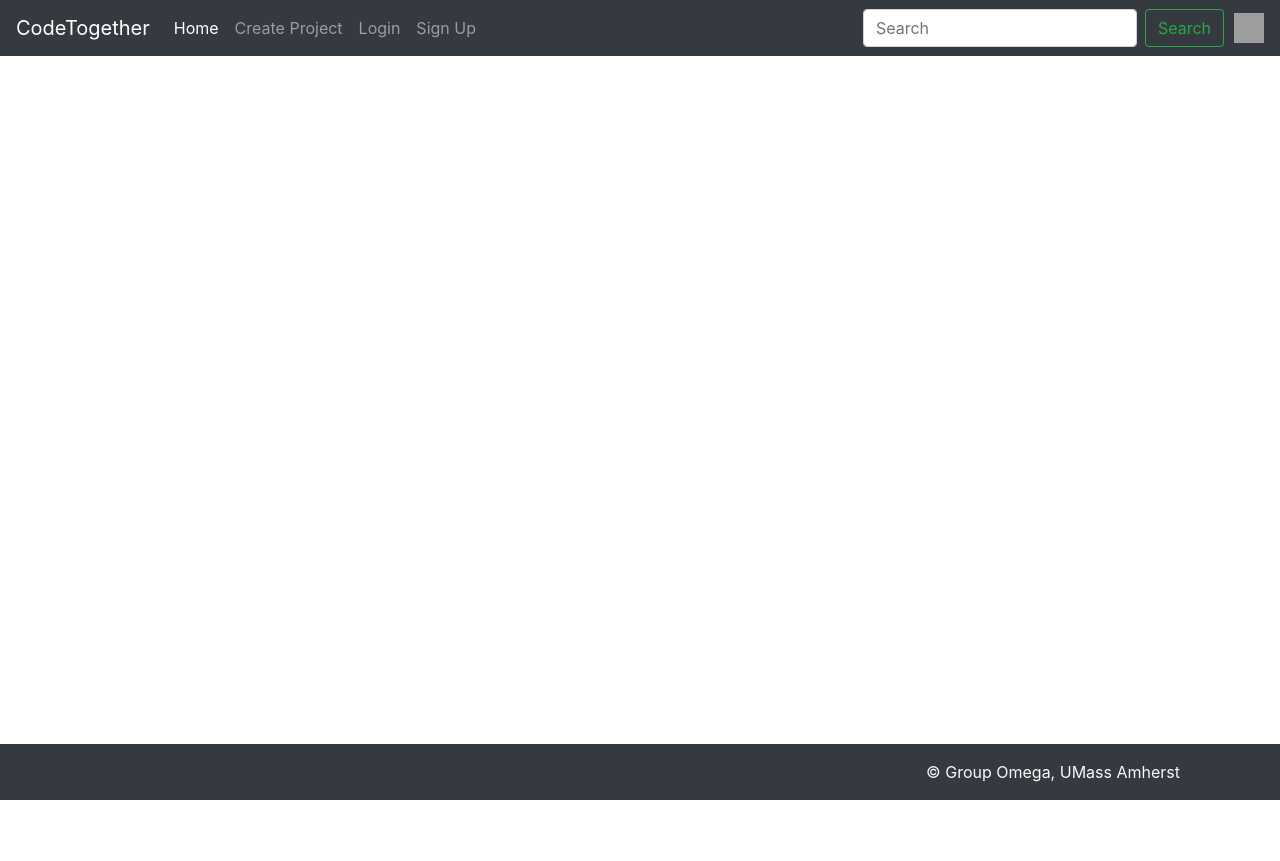
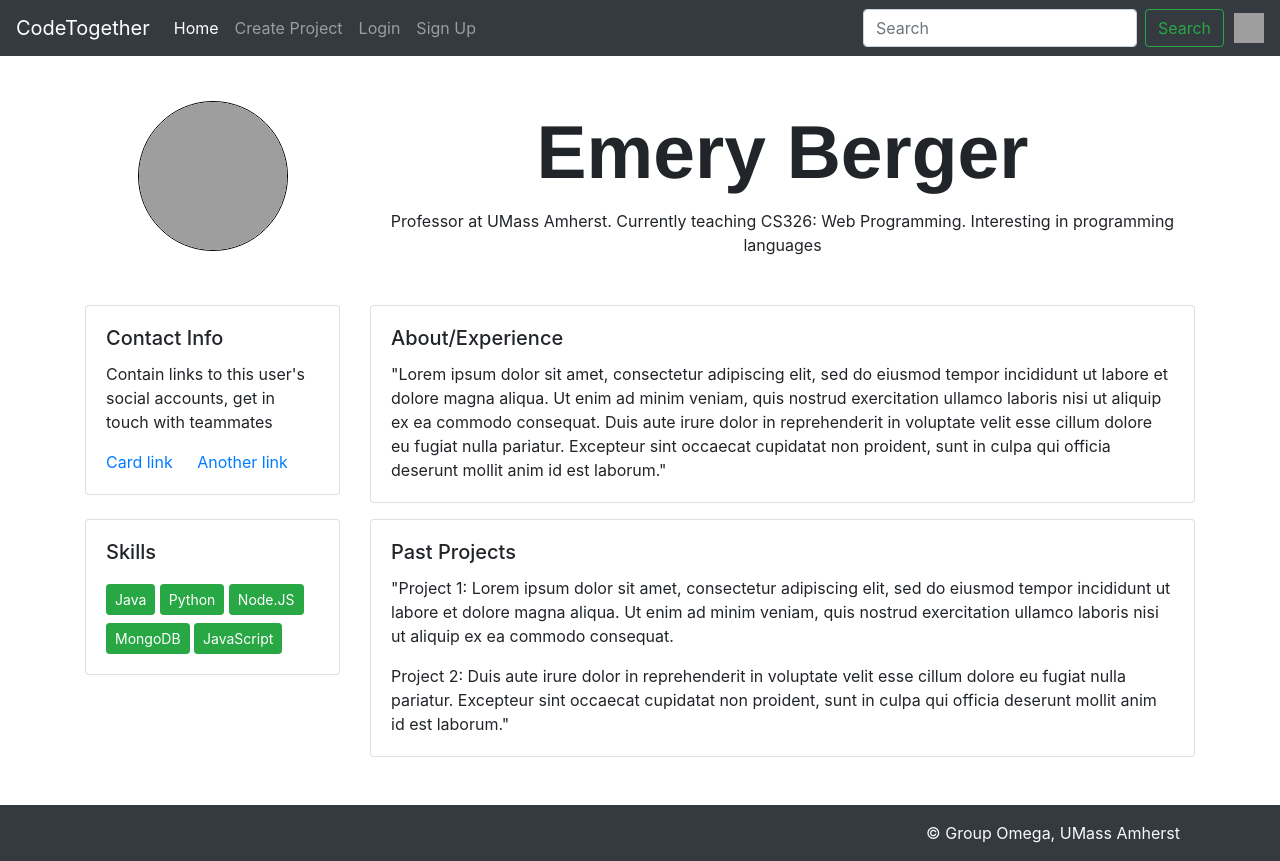
Before and after one commit to ron-arbo/cs326-final-omega, a PHP site: page /pages/profile.html in a window 1280 px wide. Before the commit the page ends 800 px from the top, so only its background shows below. Run offline with PHP 8.4, Linux system fonts and the light colour scheme; some libraries are stand-ins or nearby versions; grey boxes are pictures that could not be loaded.

Commit message:
Profile basics, slight login change

```diff
--- a/assets/loginStyle.css
+++ b/assets/loginStyle.css
@@ -4,7 +4,8 @@
   }
 
   .logo {
-      background-color: green;
+      background-color: #292b2c;
+      border: 4px solid green;
       border-radius: 32px;
       width: 48%;
       margin: auto;
--- a/assets/profileStyle.css
+++ b/assets/profileStyle.css
@@ -1,81 +1,15 @@
-.logo {
-	position: relative;
-	right: 50px;
-	top: 10px;
-}
-.divider {
-	border-right: 1px solid #c1c7d0;
-	text-align: center;
+#profilePic {
+	border-radius: 50%;
+	border: 1px solid black;
 }
 
-.profile-name {
-	font-size: 60px;
+#profileName {
+	font-size: 75px;
+	font-family: "Helvetica Neue";
 }
 
-.social-media {
+/* .profileBubble {
+	border: 1px solid #292b2c;
+	border-radius: 25px;
 	padding: 3px;
-}
-
-.skills {
-	background-color: #556c9a;
-	border-radius: 5px;
-	font-size: 20px;
-	padding: 10px;
-	color: #ccd4e5;
-}
-
-.social-media {
-	background-color: #556c9a;
-	border-radius: 5px;
-	font-size: 20px;
-	padding: 17px;
-	color: #ccd4e5;
-}
-
-/* .social-media img {
-    border: 1px solid #ccd4e5;
-    border-radius: 50%;
 } */
-
-.attribute {
-	color: #c1c7d0;
-}
-
-.tag {
-	color: #1b273e;
-	background-color: #ccd4e5;
-	font-size: 10px;
-	padding: 5px;
-	border: 1px solid black;
-	border-radius: 4px;
-}
-
-.top-profile {
-	background-color: #556c9a;
-	color: #ccd4e5;
-	border-radius: 10px;
-	padding: 10px;
-	text-align: center;
-}
-
-body {
-	background-color: #1b273e;
-	color: #ccd4e5;
-	font-family: Verdana;
-}
-
-.profile-picture {
-	border-radius: 50%;
-	border: 2px solid white;
-}
-
-.footer {
-	position: fixed;
-	left: 0;
-	bottom: 0;
-	width: 100%;
-	background-color: #c1c7d0;
-	color: #1b273e;
-	text-align: left;
-	font-size: 15px;
-}
--- a/pages/profile.html
+++ b/pages/profile.html
@@ -1,7 +1,7 @@
 <!DOCTYPE html>
 <html lang="en" class="h-100">
 <link type="text/css" id="dark-mode" rel="stylesheet" href="">
-<link rel="stylesheet" type="text/css" href="../assets/stylesheet.css">
+<link rel="stylesheet" type="text/css" href="../assets/profileStyle.css">
 
 <style type="text/css" id="dark-mode-custom-style">
 </style>
@@ -104,7 +104,59 @@
     </header>
 
     <!-- Begin page content -->
-    <main role="main" class="flex-shrink-0 mt-5 mb-5">
+    <main role="main">
+        <div class="container mt-5 mb-5">
+            <div class="row align-items-center text-center">
+                <div class="col-3 mt-5">
+                    <img id="profilePic" src="https://cdn.pixabay.com/photo/2015/10/05/22/37/blank-profile-picture-973460_960_720.png"
+                    height="150px" width="150px">
+                </div>
+                <div class="col-9 mt-5 text-center">
+                    <div class="profileBubble">
+                        <span id="profileName"><b>Emery Berger</b></span><br>
+                        <span id="bio">Professor at UMass Amherst. Currently teaching CS326: Web Programming. Interesting in programming languages</span>
+                    </div>
+                </div>
+            </div>
+            <div class="row mt-5">
+                <div class="col-3">
+                    <div class="card">
+                        <div class="card-body">
+                          <h5 class="card-title">Contact Info</h5>
+                          <p class="card-text">Contain links to this user's social accounts, get in touch with teammates</p>
+                          <a href="#" class="card-link">Card link</a>
+                          <a href="#" class="card-link">Another link</a>
+                        </div>
+                    </div>
+                    <br>
+                    <div class="card">
+                        <div class="card-body">
+                          <h5 class="card-title">Skills</h5>
+                          <button type="button" class="btn btn-success btn-sm mt-2">Java</button>
+                          <button type="button" class="btn btn-success btn-sm mt-2">Python</button>
+                          <button type="button" class="btn btn-success btn-sm mt-2">Node.JS</button>
+                          <button type="button" class="btn btn-success btn-sm mt-2">MongoDB</button>
+                          <button type="button" class="btn btn-success btn-sm mt-2">JavaScript</button>
+                        </div>
+                    </div>
+                </div>
+                <div class="col-9">
+                    <div class="card">
+                        <div class="card-body">
+                            <h5 class="card-title">About/Experience</h5>
+                            <p class="card-text">"Lorem ipsum dolor sit amet, consectetur adipiscing elit, sed do eiusmod tempor incididunt ut labore et dolore magna aliqua. Ut enim ad minim veniam, quis nostrud exercitation ullamco laboris nisi ut aliquip ex ea commodo consequat. Duis aute irure dolor in reprehenderit in voluptate velit esse cillum dolore eu fugiat nulla pariatur. Excepteur sint occaecat cupidatat non proident, sunt in culpa qui officia deserunt mollit anim id est laborum."</p>
+                        </div>
+                     </div>
+                     <div class="card mt-3">
+                        <div class="card-body">
+                            <h5 class="card-title">Past Projects</h5>
+                            <p class="card-text">"Project 1: Lorem ipsum dolor sit amet, consectetur adipiscing elit, sed do eiusmod tempor incididunt ut labore et dolore magna aliqua. Ut enim ad minim veniam, quis nostrud exercitation ullamco laboris nisi ut aliquip ex ea commodo consequat. </p>
+                            <p class="card-text">Project 2: Duis aute irure dolor in reprehenderit in voluptate velit esse cillum dolore eu fugiat nulla pariatur. Excepteur sint occaecat cupidatat non proident, sunt in culpa qui officia deserunt mollit anim id est laborum."</p>
+                        </div>
+                     </div>
+                </div>
+            </div>
+        </div>
 
     </main>
 
```
